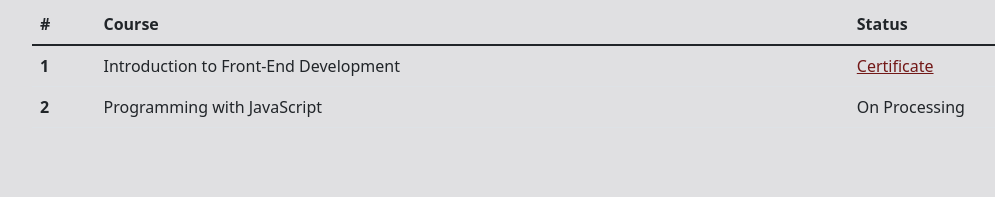
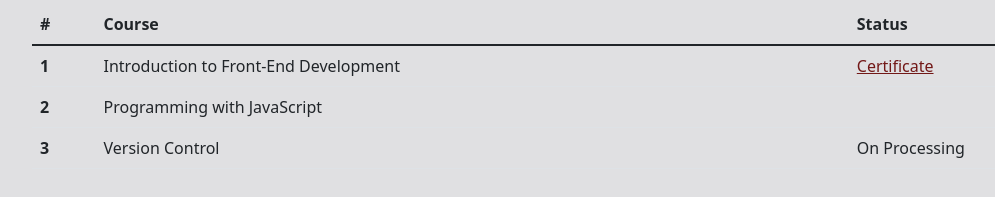
Before and after one commit to menghan-cmh/Coursera-Learning-Record, a plain HTML site: page Meta Front-End Developer/index.html in a window 1280 px wide. Shown: the part 89-286 px from the top of the page, without its empty margins (50-1045 px from the left). Drawn offline with Linux system fonts and the light colour scheme.

Commit message:
Update index.html

```diff
--- a/Meta Front-End Developer/index.html
+++ b/Meta Front-End Developer/index.html
@@ -32,6 +32,11 @@
                           <tr>
                             <th scope="row">2</th>
                             <td>Programming with JavaScript</td>
+                            <td><a href="https://coursera.org/verify/BWJGUD2V47RK"></a></td>
+                          </tr>
+                          <tr>
+                            <th scope="row">3</th>
+                            <td>Version Control</td>
                             <td>On Processing</td>
                           </tr>
                         </tbody>
```
